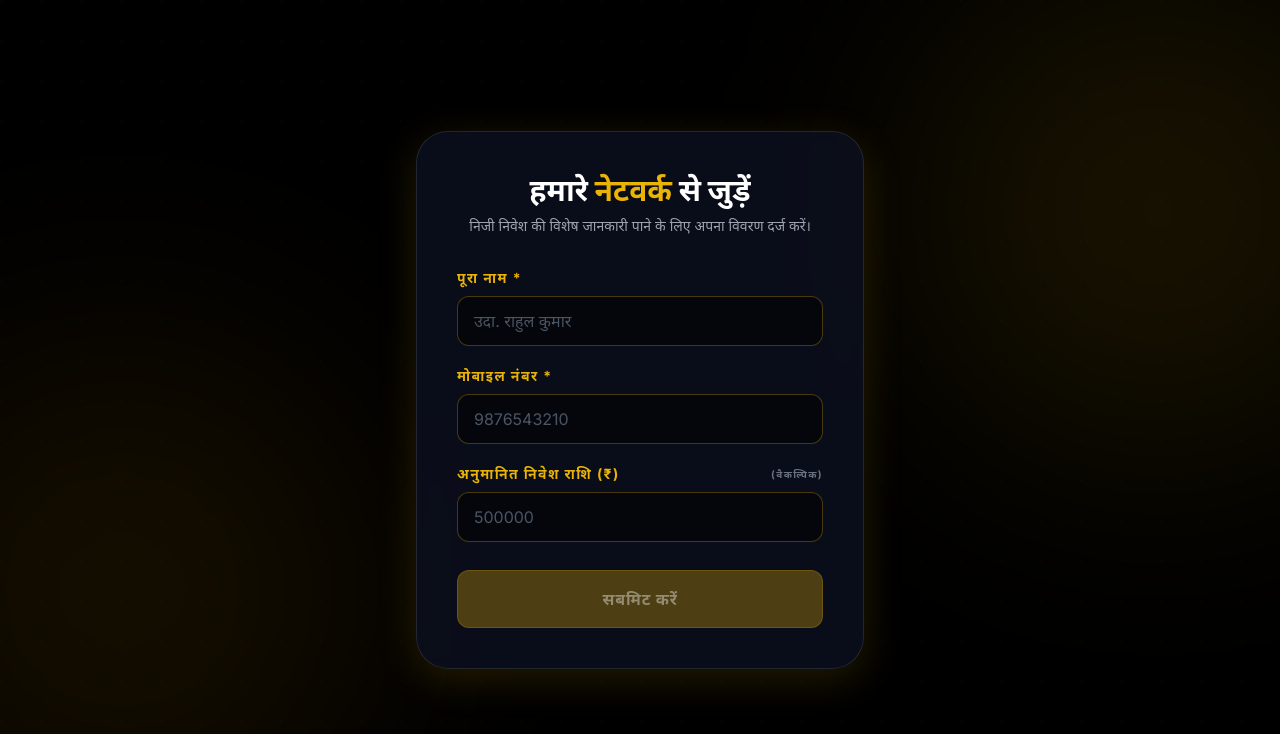
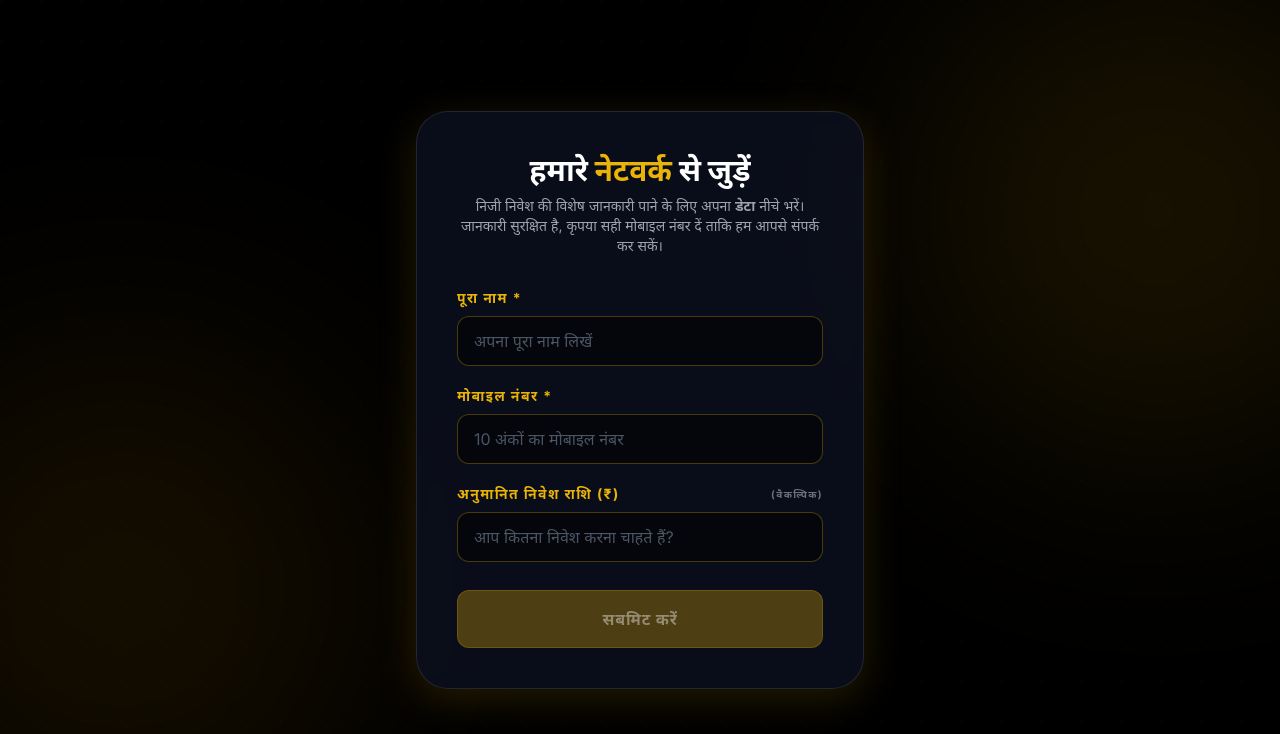
Before and after one commit to SurajSingh90810/WhatsappComm_mlm-Dictionary, a React (Vite) app: page /form in a window 1280 px wide. Shown: the top 734 px of the page. Built offline with nearby package versions, Linux system fonts and the light colour scheme.

Commit message:
text change

```diff
--- a/src/Form.tsx
+++ b/src/Form.tsx
@@ -125,11 +125,13 @@ const Form = () => {
             <h2 className="text-2xl sm:text-3xl font-extrabold text-white mb-2">
               हमारे <span className="text-yellow-500">नेटवर्क</span> से जुड़ें
             </h2>
+            {/* यहाँ हमने विवरण की जगह डेटा का उपयोग किया और निर्देश को स्पष्ट किया */}
             <p className="text-gray-400 text-sm">
-              निजी निवेश की विशेष जानकारी पाने के लिए अपना विवरण दर्ज करें।
+              निजी निवेश की विशेष जानकारी पाने के लिए अपना <strong>डेटा</strong>{" "}
+              नीचे भरें। जानकारी सुरक्षित है, कृपया सही मोबाइल नंबर दें ताकि हम
+              आपसे संपर्क कर सकें।
             </p>
           </div>
-
           <form onSubmit={handleSubmit} className="space-y-5">
             {/* Name Input */}
             <div>
@@ -142,7 +144,7 @@ const Form = () => {
                 value={formData.name}
                 onChange={handleChange}
                 disabled={isLocked}
-                placeholder="उदा. राहुल कुमार"
+                placeholder="अपना पूरा नाम लिखें"
                 className={`w-full bg-black/50 border ${
                   errors.name ? "border-red-500" : "border-yellow-500/30"
                 } rounded-xl px-4 py-3 text-white placeholder-gray-600 focus:outline-none focus:border-yellow-500 focus:ring-1 focus:ring-yellow-500 transition-all ${isLocked ? "opacity-50 cursor-not-allowed" : ""}`}
@@ -163,7 +165,7 @@ const Form = () => {
                 value={formData.mobile}
                 onChange={handleChange}
                 disabled={isLocked}
-                placeholder="9876543210"
+                placeholder="10 अंकों का मोबाइल नंबर"
                 maxLength={10}
                 className={`w-full bg-black/50 border ${
                   errors.mobile ? "border-red-500" : "border-yellow-500/30"
@@ -174,7 +176,7 @@ const Form = () => {
               )}
             </div>
 
-            {/* Investment Input (Optional) */}
+            {/* Investment Input */}
             <div>
               <label className="text-yellow-500 text-[15px] sm:text-sm font-bold tracking-widest uppercase block mb-2 flex justify-between">
                 <span>अनुमानित निवेश राशि (₹)</span>
@@ -186,16 +188,11 @@ const Form = () => {
                 value={formData.investment}
                 onChange={handleChange}
                 disabled={isLocked}
-                placeholder="500000"
+                placeholder="आप कितना निवेश करना चाहते हैं?"
                 className={`w-full bg-black/50 border ${
                   errors.investment ? "border-red-500" : "border-yellow-500/30"
                 } rounded-xl px-4 py-3 text-white placeholder-gray-600 focus:outline-none focus:border-yellow-500 focus:ring-1 focus:ring-yellow-500 transition-all ${isLocked ? "opacity-50 cursor-not-allowed" : ""}`}
               />
-              {errors.investment && (
-                <p className="text-red-500 text-xs mt-1.5">
-                  {errors.investment}
-                </p>
-              )}
             </div>
 
             {/* Submit Button */}
```
